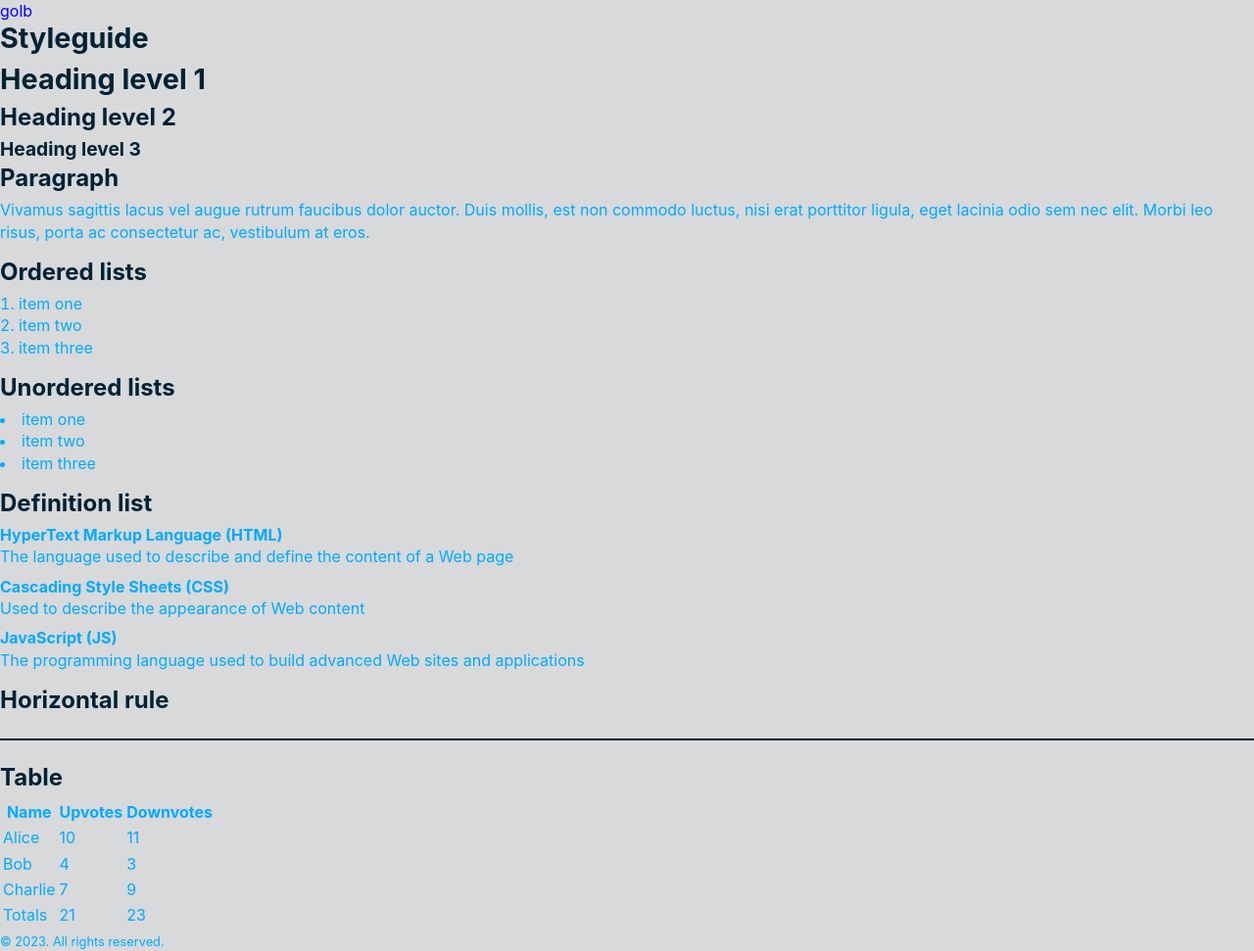
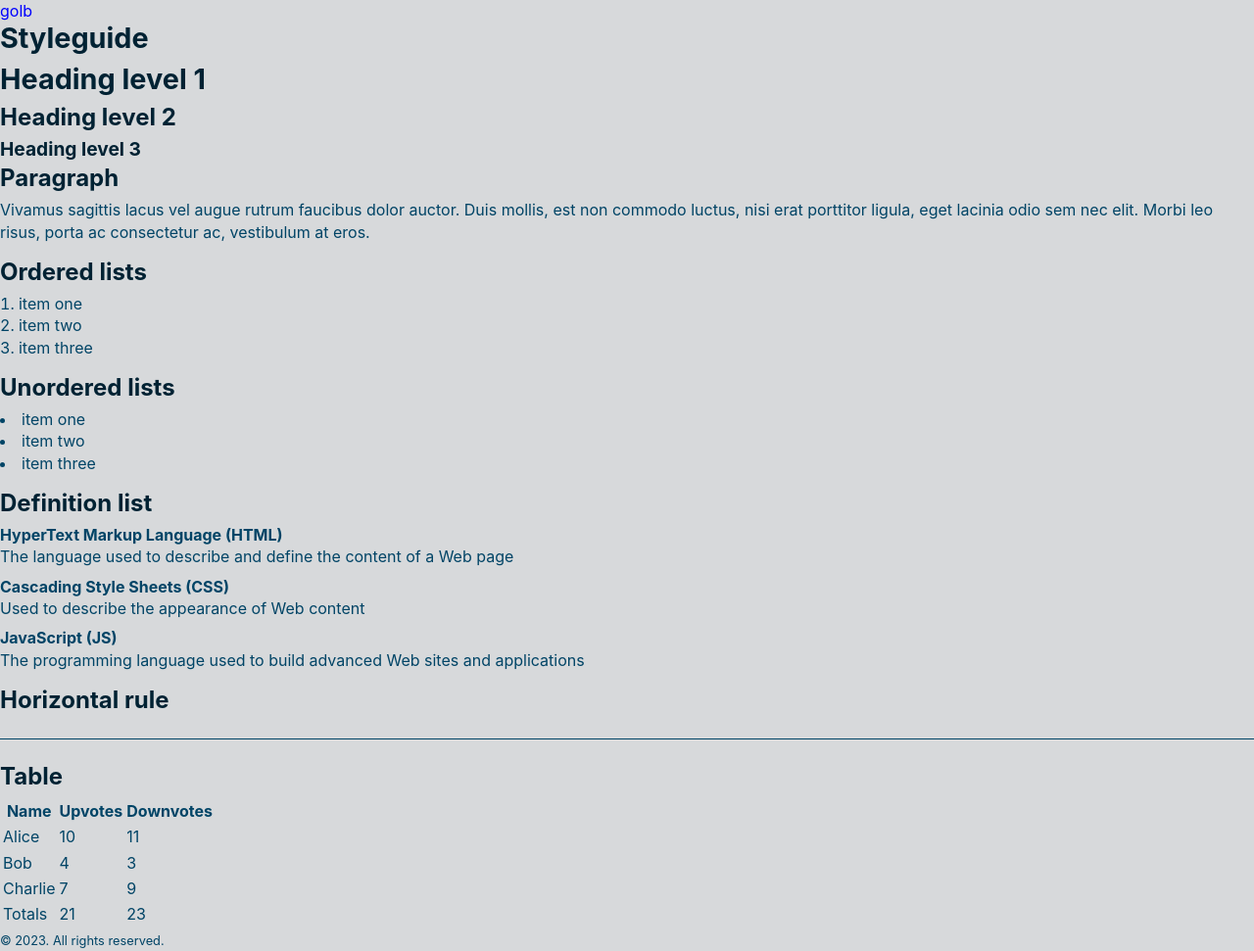
Before and after one commit to aflim/golb, a Jekyll site: the page built from styleguide.md, in a window 1280 px wide. Shown: the whole page at 98% size. Built offline with Jekyll 4.4.1, drawn with Linux system fonts in a browser that asks for light colours.

Commit message:
Update stylesheet.css

```diff
--- a/assets/stylesheet.css
+++ b/assets/stylesheet.css
@@ -10,7 +10,7 @@
   --bg-light-1: hsl(var(--hue) 5% 85%);
   --bg-light-2: hsl(var(--hue) 10% 90%);
   --bg-light-3: hsl(var(--hue) 15% 95%);
-  --ink-light-1: hsl(var(--hue) var(--saturation) var(--lightness));
+  --ink-light-1: hsl(var(--hue) var(--saturation) 20%);
   --ink-light-2: hsl(var(--hue) var(--saturation) 10%);
   --ink-light-3: hsl(var(--hue) 30% 30%);
 
@@ -18,7 +18,7 @@
   --bg-dark-1: hsl(var(--hue) 10% 5%);
   --bg-dark-2: hsl(var(--hue) 10% 10%);
   --bg-dark-3: hsl(var(--hue) 10% 15%);
-  --ink-dark-1: hsl(var(--hue) calc(var(--saturation) / 2) calc(var(--lightness) / 1.5));
+  --ink-dark-1: hsl(var(--hue) 20% 95%);
   --ink-dark-2: hsl(var(--hue) 15% 85%);
   --ink-dark-3: hsl(var(--hue) 5% 65%);
 
@@ -194,5 +194,5 @@ hr {
   margin-block: var(--spacer-2);
   margin-inline: 0;
   border: 0;
-  border-block-start: 2px solid var(--ink-2);
+  border-block-start: 1px solid var(--ink-1);
 }
```
